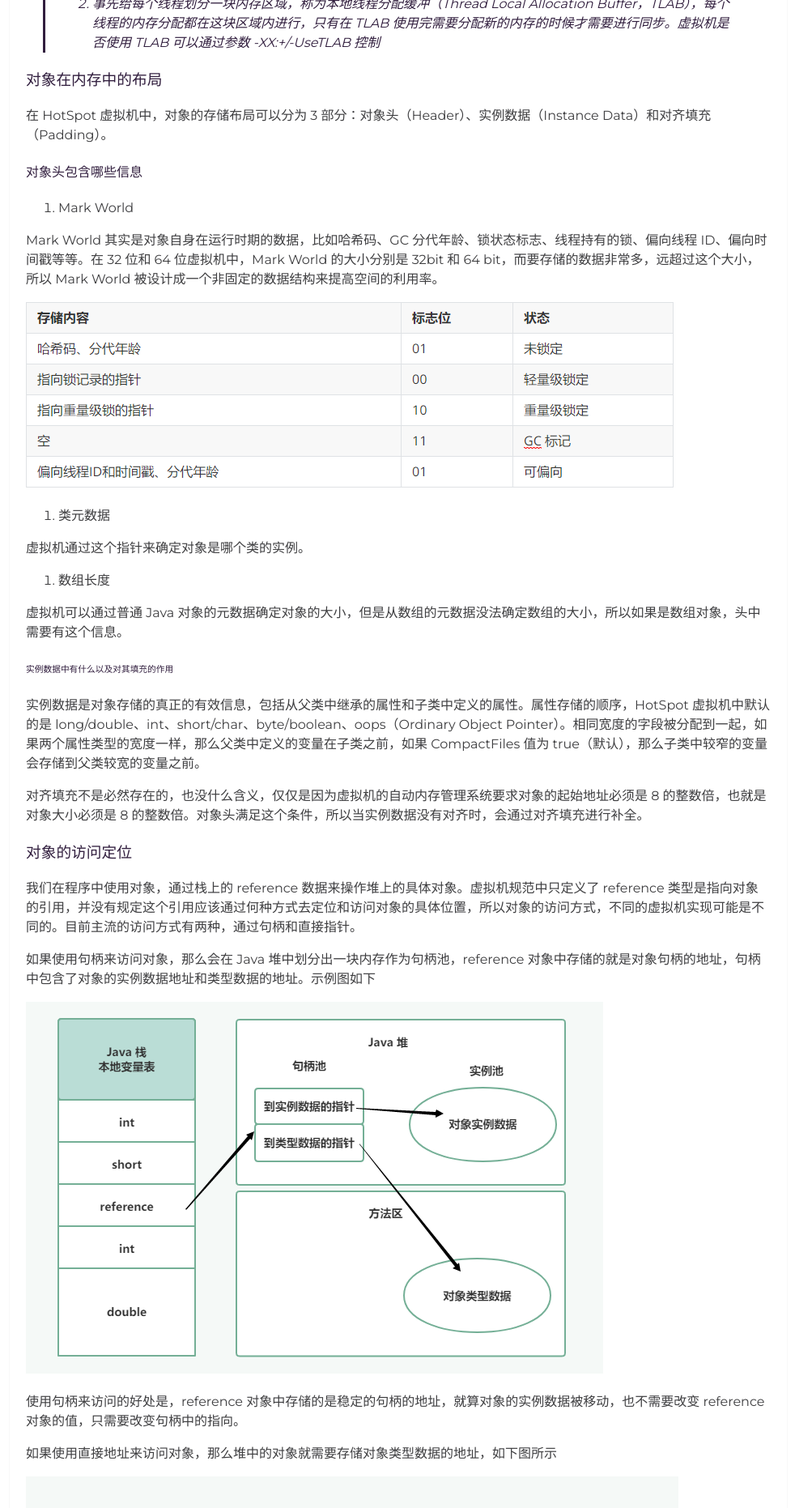
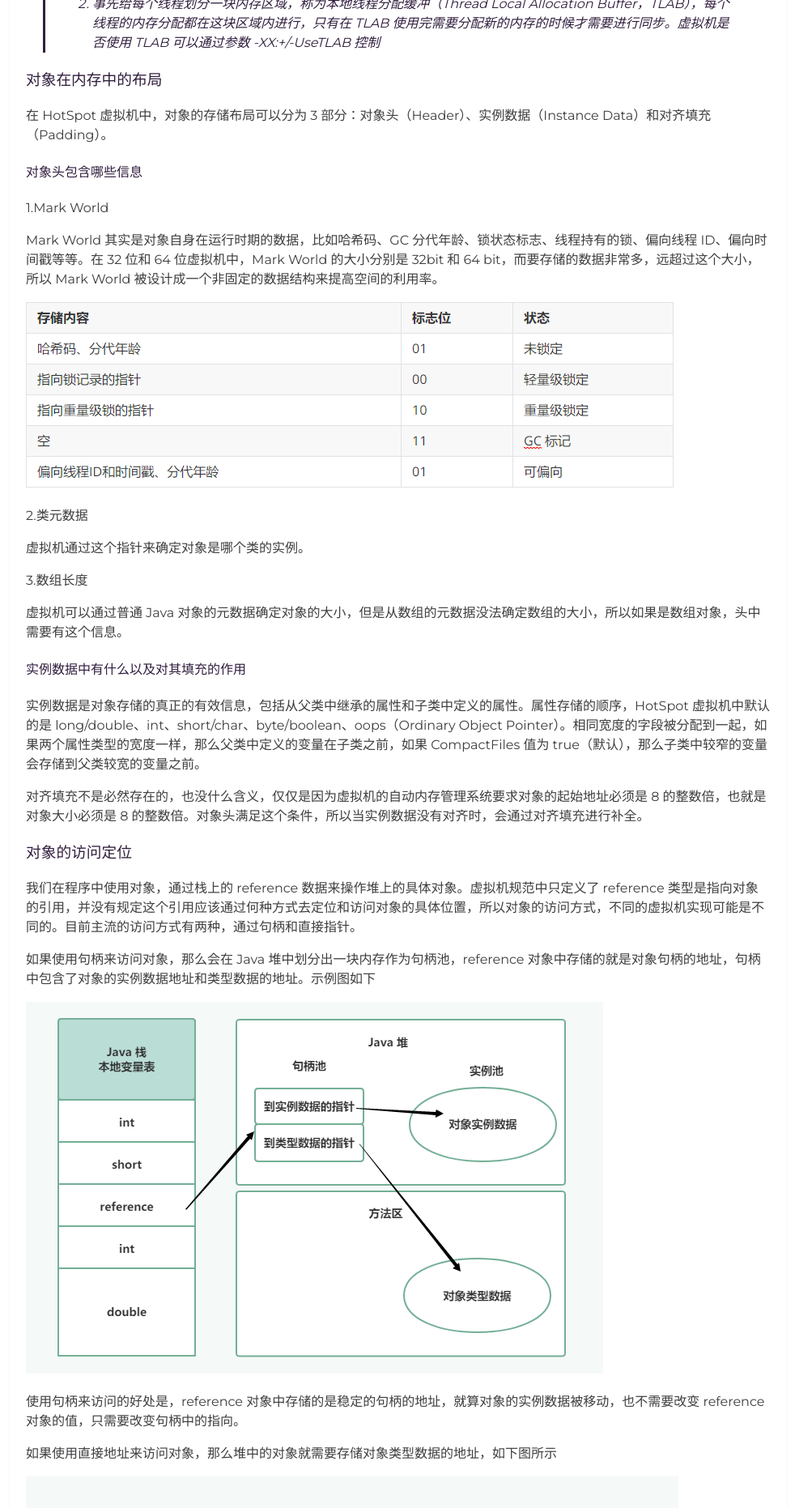
Before and after one commit to xiaozhuyaoye/xiaozhuyaoye.github.io, a Jekyll site: the page built from _posts/2019-12-09-the_process_of_creating_objects.md, in a window 1280 px wide. Shown: the part 1557-3419 px from the top of the page at 81% size, without its empty margins (148-1130 px from the left). Built offline with Jekyll 4.4.1, drawn with Linux system fonts in a browser that asks for light colours; comment, search, counter and statistics services are not loaded.

Commit message:
调整JVM第二篇文章的有序标号和标题等级

```diff
--- a/_posts/2019-12-09-the_process_of_creating_objects.md
+++ b/_posts/2019-12-09-the_process_of_creating_objects.md
@@ -64,21 +64,21 @@ author:  Taylor Toby
 #### 对象头包含哪些信息
 
 
-1. Mark World
+1.Mark World
 
 Mark World 其实是对象自身在运行时期的数据，比如哈希码、GC 分代年龄、锁状态标志、线程持有的锁、偏向线程 ID、偏向时间戳等等。在 32 位和 64 位虚拟机中，Mark World 的大小分别是 32bit 和 64 bit，而要存储的数据非常多，远超过这个大小，所以 Mark World 被设计成一个非固定的数据结构来提高空间的利用率。
 
 ![](../assets/img/20191209/3.png)
 
-2. 类元数据
+2.类元数据
 
 虚拟机通过这个指针来确定对象是哪个类的实例。
 
-3. 数组长度
+3.数组长度
 
 虚拟机可以通过普通 Java 对象的元数据确定对象的大小，但是从数组的元数据没法确定数组的大小，所以如果是数组对象，头中需要有这个信息。
 
-###### 实例数据中有什么以及对其填充的作用
+#### 实例数据中有什么以及对其填充的作用
 
 实例数据是对象存储的真正的有效信息，包括从父类中继承的属性和子类中定义的属性。属性存储的顺序，HotSpot 虚拟机中默认的是 long/double、int、short/char、byte/boolean、oops（Ordinary Object Pointer）。相同宽度的字段被分配到一起，如果两个属性类型的宽度一样，那么父类中定义的变量在子类之前，如果 CompactFiles 值为 true（默认），那么子类中较窄的变量会存储到父类较宽的变量之前。
 
```
